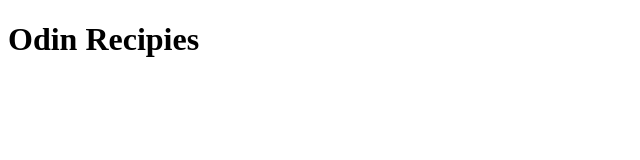
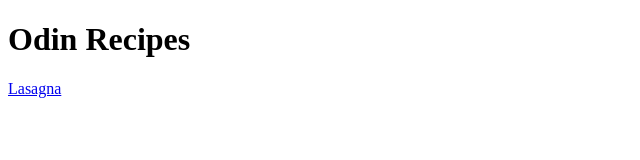
Before and after one commit to DrAnglerfish/odin-recipes, a plain HTML site: page index.html in a window 1280 px wide. Shown: the full height of the page, 0-640 px from the left. Drawn offline with Linux system fonts and the light colour scheme.

Commit message:
Add lasagna page to index, and fix spelling

```diff
--- a/index.html
+++ b/index.html
@@ -3,10 +3,11 @@
 <html lang="en">
 <head>
     <meta charset="UTF-8">
-    <title>Odin Recipies</title>
+    <title>Odin Recipes</title>
 </head>
 <body>
-    <h1>Odin Recipies</h1>
+    <h1>Odin Recipes</h1>
+    <a href="./recipes/lasagna.html">Lasagna</a>
 </body>
 
 </html>
```
